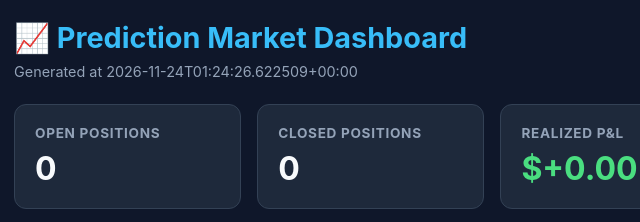
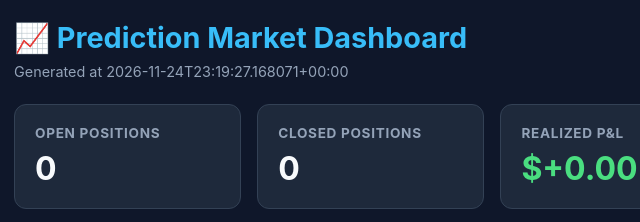
Before and after one commit to outtcom/Predictions-Market, a plain HTML site: page docs/index.html in a window 1280 px wide. Shown: the top 222 px of the page, 26-666 px from the left. Drawn offline with nearby package versions, Linux system fonts and the light colour scheme.

Commit message:
Update dashboard [auto]

```diff
--- a/docs/index.html
+++ b/docs/index.html
@@ -34,7 +34,7 @@
 <body>
     <div class="container">
         <h1>📈 Prediction Market Dashboard</h1>
-        <p class="subtitle">Generated at 2026-11-24T01:24:26.622509+00:00</p>
+        <p class="subtitle">Generated at 2026-11-24T23:19:27.168071+00:00</p>
 
         <div class="grid">
             <div class="card">
```
